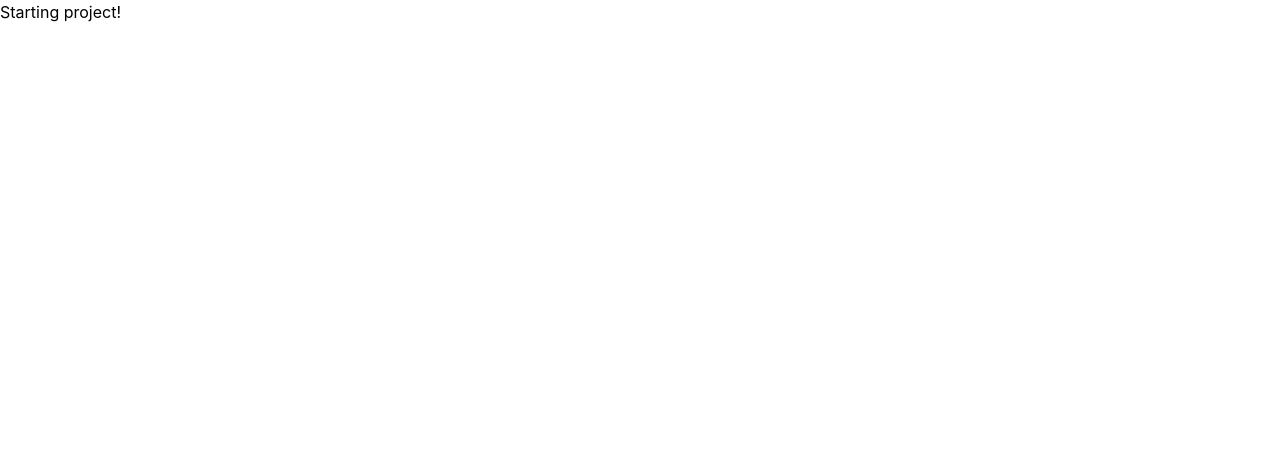
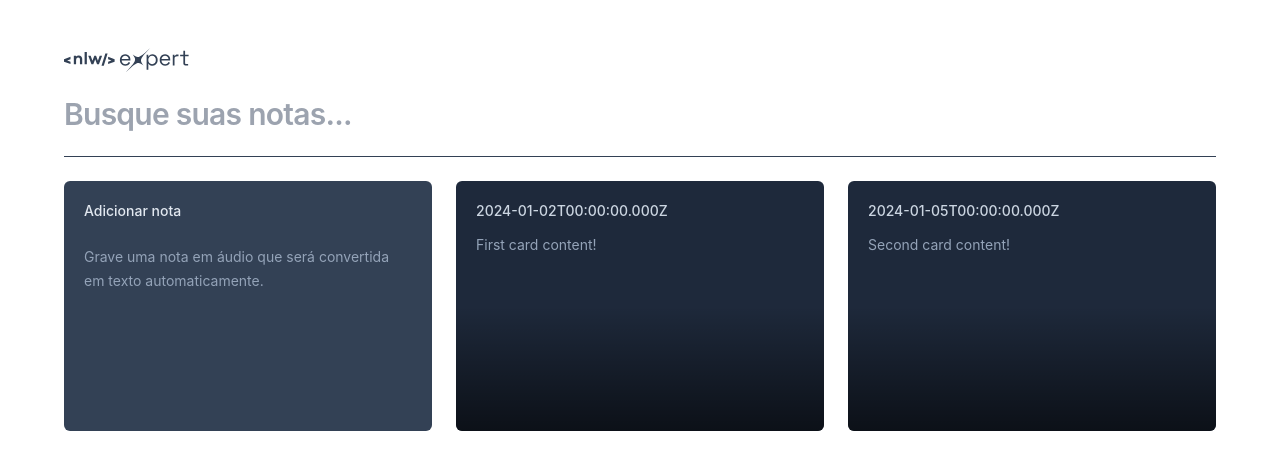
Before and after one commit to brenomr/nlw-expert-notes, a React app: page / in a window 1280 px wide. Shown: the top 470 px of the page. Built offline with nearby package versions, Linux system fonts and the light colour scheme; the HTML template or start-up script is replaced by a standard one.

Commit message:
feat: add first step to allow note input and save

```diff
--- a/src/app.tsx
+++ b/src/app.tsx
@@ -1,7 +1,26 @@
+import logo from './assets/logo-nlw-expert.svg';
+import { NewNoteCard } from './components/new-note-card';
+import { NoteCard } from './components/note-card';
+
 export function App() {
   return (
-    <>
-    <h1>Starting project!</h1>
-    </>
+    <div className='mx-auto max-w-6xl my-12 space-y-6'>
+      <img src={logo} alt="Logo do NLW Expert" />
+      <form className='w-full' action="">
+        <input
+          type='text'
+          placeholder='Busque suas notas...'
+          className='w-full bg-transparent text-3xl font-semibold tracking-tight outline-none placeholder: text-slate-500'
+        />
+      </form>
+
+      <div className='h-px bg-slate-700'/>
+
+      <div className='grid grid-cols-3 gap-6 auto-rows-[250px]'>
+        <NewNoteCard />
+        <NoteCard note={{date: new Date('2024-01-02'), content: 'First card content!'}} />
+        <NoteCard note={{date: new Date('2024-01-05'), content: 'Second card content!'}} />
+      </div>
+    </div>
   )
 }
--- a/src/components/new-note-card.tsx
+++ b/src/components/new-note-card.tsx
@@ -1,7 +1,30 @@
 import * as Dialog from "@radix-ui/react-dialog";
 import { X } from 'lucide-react';
+import { FormEvent, useState } from "react";
+import { toast } from "sonner";
 
 export function NewNoteCard() {
+  const [showOnboarding, setShowOnboarding] = useState(true);
+  const [noteContent, setNoteContent] = useState('');
+
+  const handleShowOnboarding = () => {
+    setShowOnboarding(false);
+  }
+
+  const handleContentChange = (event: React.ChangeEvent<HTMLTextAreaElement>) => {
+    const { value } = event.target;
+    setNoteContent(value);
+
+    if (!value.length) {
+      setShowOnboarding(true);
+    }
+  }
+
+  const handleSaveNote = (event: FormEvent) => {
+    event.preventDefault();
+    toast.success('Nota salva com sucesso!');
+  }
+
   return (
     <Dialog.Root>
       <Dialog.Trigger className='rounded-md text-left flex flex-col bg-slate-700 p-5 space-y-3  gap-3 hover:ring-2 hover:ring-slate-600 focus-visible:ring-2 focus-visible:ring-lime-400 outline-none'>
@@ -21,21 +44,35 @@ export function NewNoteCard() {
             <X className='size-5' />
           </Dialog.Close>
 
+          <form
+            className='flex-1 flex flex-col'
+            onSubmit={handleSaveNote}
+          >
             <div className='flex flex-1 flex-col gap-3 p-5'>
               <span className='text-sm font-medium text-slate-300'>
                 Adicionar nota
               </span>
+              {showOnboarding ? (
                 <p className='text-sm leading-6 text-slate-400'>
-              Comece <button className='font-medium text-lime-400 hover:underline'>gravando uma nota</button> em áudio ou se preferir <button className='font-medium text-lime-400 hover:underline'>utilize apenas texto</button>.
+                  Comece <button className='font-medium text-lime-400 hover:underline'>gravando uma nota</button> em áudio ou se preferir <button onClick={handleShowOnboarding} className='font-medium text-lime-400 hover:underline'>utilize apenas texto</button>.
                 </p>
+              ) : (
+                <textarea
+                autoFocus
+                  className="text-sm leading-6 text-slate-400 bg-transparent resize-none flex-1 outline-none"
+                  onChange={handleContentChange}
+
+                />
+              )}
             </div>
 
             <button
               className='w-full bg-lime-400 py-4 text-center text-sm text-lime-950 outline-none font-medium hover:bg-lime-500'
-            type='button'
+              type='submit'
             >
               Salvar nota
             </button>
+          </form>
         </Dialog.Content>
       </Dialog.Portal>
     </Dialog.Root>
--- a/src/main.tsx
+++ b/src/main.tsx
@@ -1,10 +1,12 @@
 import React from 'react'
 import ReactDOM from 'react-dom/client'
+import { Toaster } from 'sonner';
 import { App } from './app'
 import './index.css'
 
 ReactDOM.createRoot(document.getElementById('root')!).render(
   <React.StrictMode>
     <App />
+    <Toaster richColors />
   </React.StrictMode>,
 )
```
Lines whose indentation alone changed are shown as unchanged.
